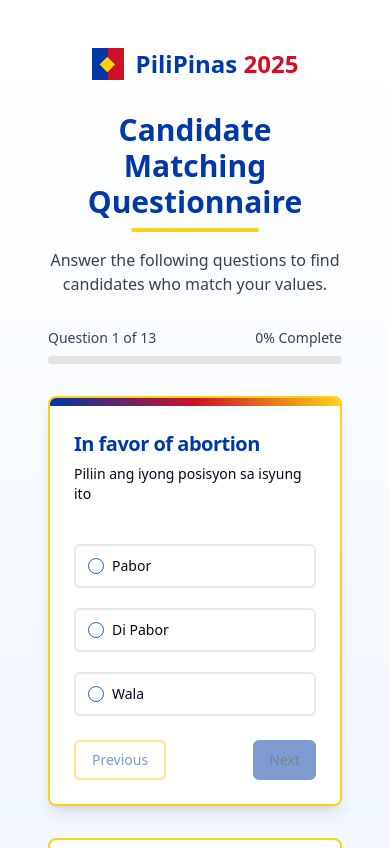
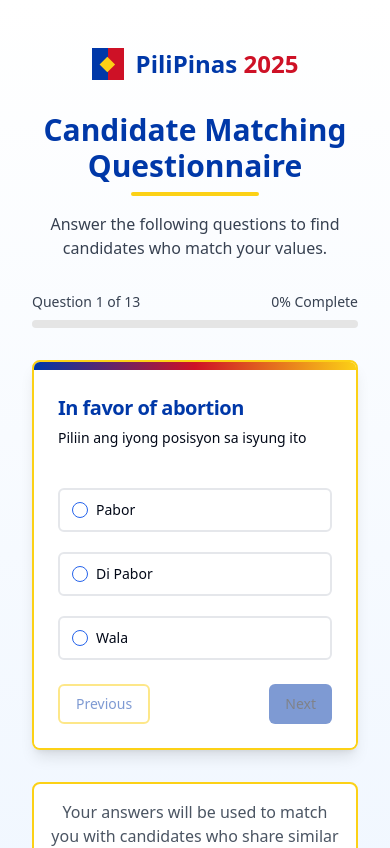
Before and after one commit to jamescasipong/Pilipinas2025, a Next.js app: page /questionnaire in a window 390 px wide. Shown: the top 848 px of the page. Built offline with nearby package versions, Linux system fonts and the light colour scheme.

Commit message:
Optimize layout styles for questionnaire page responsiveness.
Adjusted padding and max-width to improve the layout on smaller screens. This change ensures better usability and visual consistency across different devices.

```diff
--- a/app/questionnaire/page.tsx
+++ b/app/questionnaire/page.tsx
@@ -54,8 +54,8 @@ export default function QuestionnairePage() {
   }
 
   return (
-    <div className="min-h-screen bg-gradient-to-b from-white to-blue-50 py-12 px-4 md:px-6">
-      <div className="container mx-auto max-w-3xl">
+    <div className="min-h-screen bg-gradient-to-b from-white to-blue-50 py-12 px-0 md:px-6">
+      <div className="container mx-auto sm:max-w-3xl max-w-full">
         <div className="flex items-center justify-center gap-3 mb-8">
           <PhFlag className="h-8 w-8" />
           <Link href="/" className="text-2xl font-bold text-ph-blue">
```
